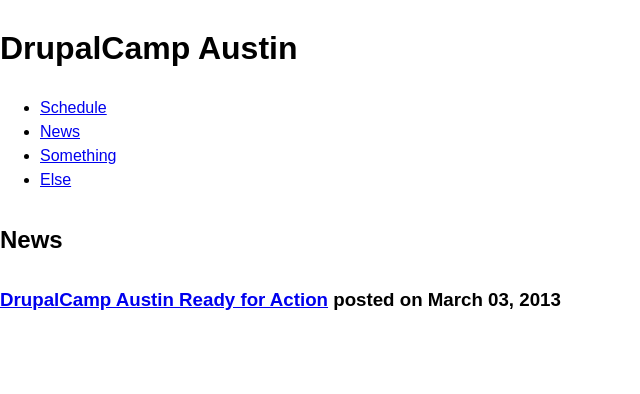
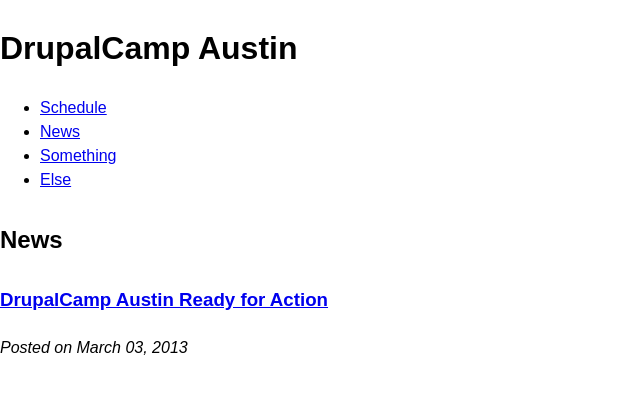
Before and after one commit to fourkitchens/dca2013, a Jekyll site: the page built from news/index.html, in a window 1280 px wide. Shown: the top 394 px of the page, without its empty margins (0-640 px from the left). Built offline with Jekyll 4.4.1, drawn with Linux system fonts in a browser that asks for light colours.

Commit message:
Making news listing better.

```diff
--- a/news/index.html
+++ b/news/index.html
@@ -8,7 +8,8 @@ title: DrupalCamp Austin News
 <div class="news">
 {% for post in site.categories.news %}
 
-	<h3><a href="{{ post.permalink }}">{{ post.title }}</a> posted on {{ post.date | date: "%B %d, %Y" }}</h3>
+  <h3><a href="{{ post.permalink }}">{{ post.title }}</a></h3>
+  <p><em>Posted on {{ post.date | date: "%B %d, %Y" }}</em></p>
 
 {% endfor %}
 </div><!-- .news -->
```
